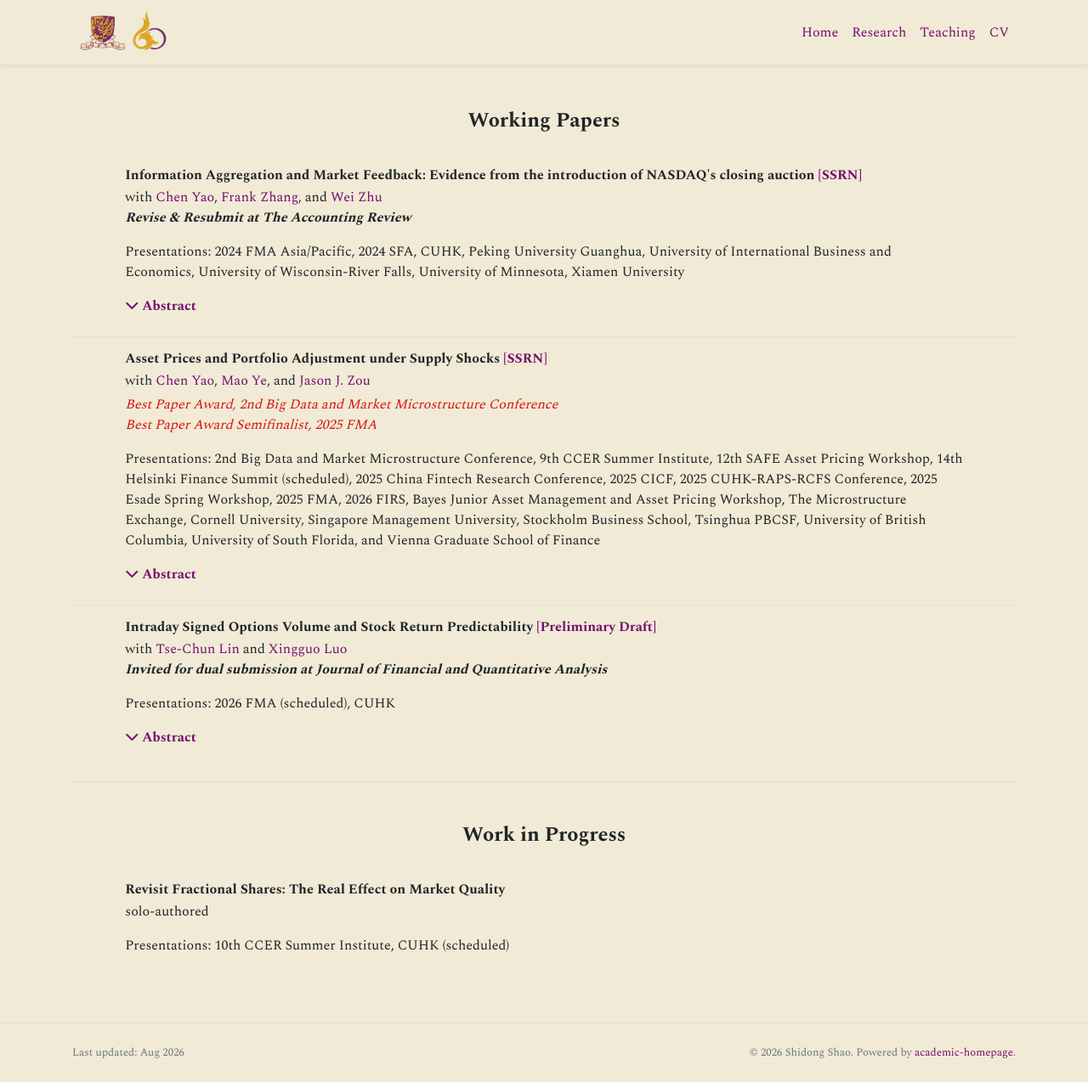
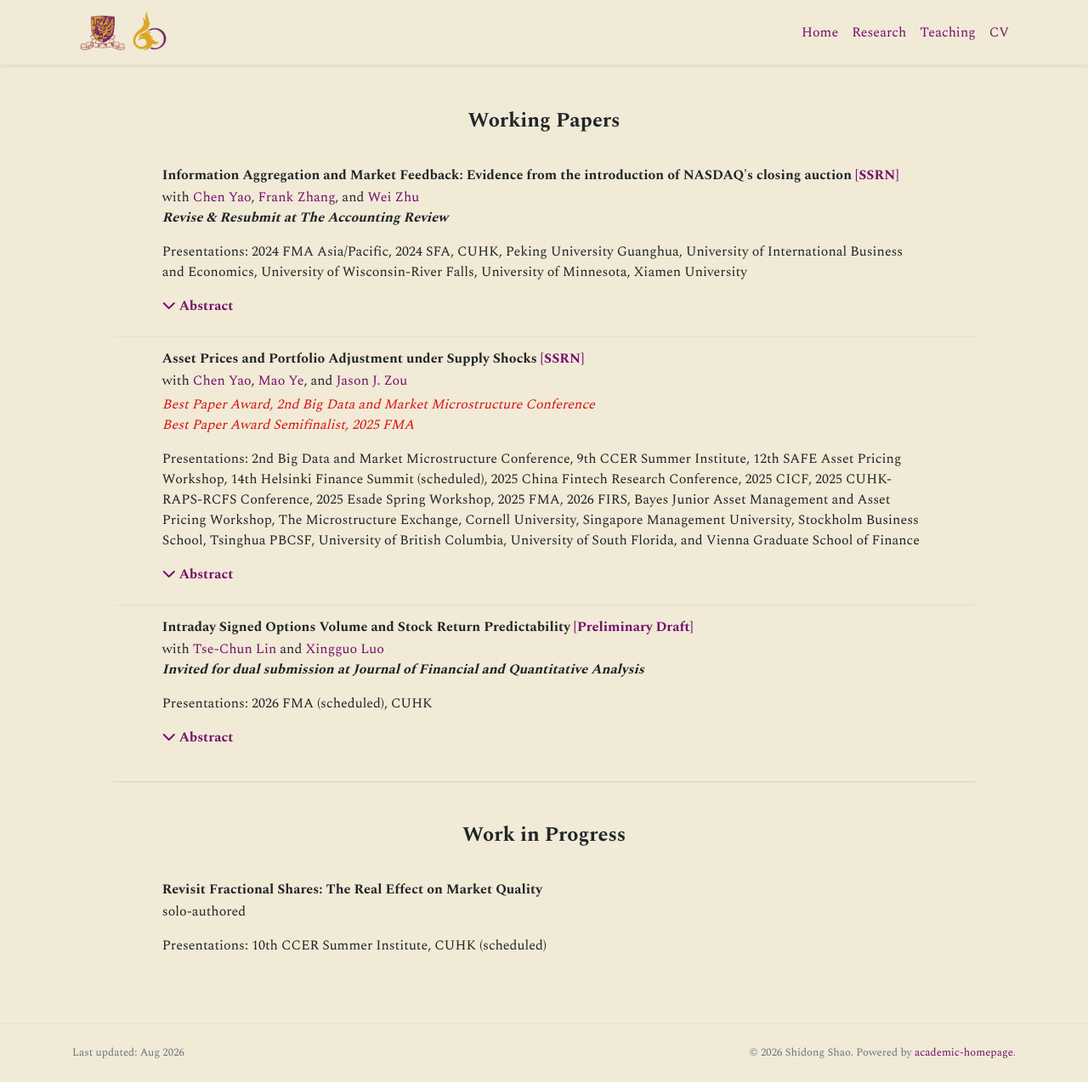
Before and after one commit to shidongshao/shidongshao.github.io, a Jekyll site: the page built from research.html, in a window 1280 px wide and 1274 px high. Shown: the whole window at 85% size. Built offline with Jekyll 4.4.1, drawn with Linux system fonts in a browser that asks for light colours; nearby versions of some CDN libraries; some web fonts are replaced; a style sheet for code colours, icons or effects is not loaded.

Commit message:
Update personal website

```diff
--- a/_includes/widgets/publication_item.html
+++ b/_includes/widgets/publication_item.html
@@ -1,7 +1,7 @@
 {% assign item = include.item %}
 <div class="d-none d-md-block">
     <div class="row no-gutters {% unless include.hide_bottom_border %}border-bottom{% endunless %} border-gray">
-        <div class="col-md-13 col-xl-11 p-3 pl-md-3 mx-auto">
+        <div class="col-md-12 col-xl-11 p-3 pl-md-3 mx-auto">
             <h6 class="mt-0 mb-1 font-weight-bold">{{ item.title }}
                 {% for link in item.links %}
                 {% if link[1].url %}
--- a/research.html
+++ b/research.html
@@ -17,7 +17,7 @@ body_attr: >-
     | reverse %}
 
 <div class="row">
-    <div class="col-13 col-lg-12 mx-auto">
+    <div class="col-12 col-lg-11 mx-auto">
 
         <h4 class="mt-4 mb-4 pt-4 text-center" id="Working Papers">Working Papers</h4>
         <div class="my-0 p-0">
```
